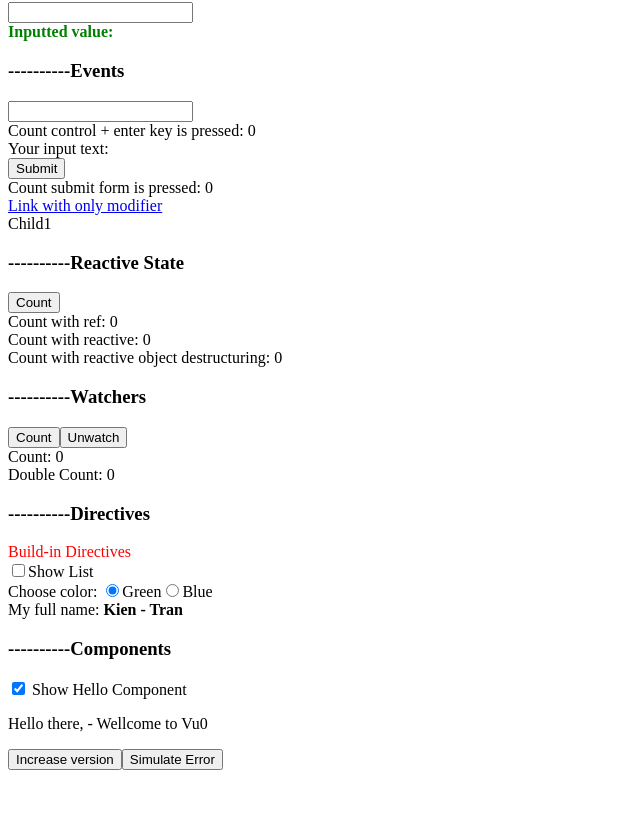
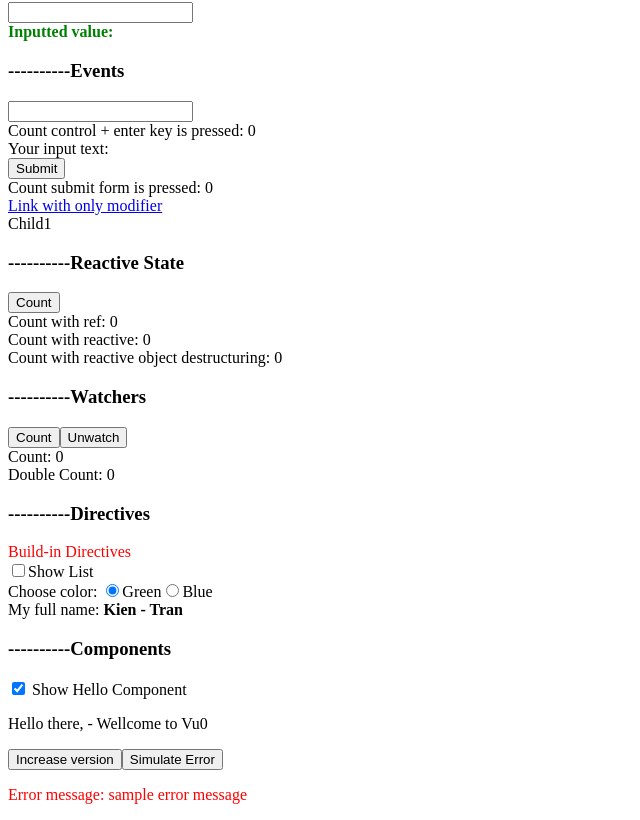
Before and after one commit to kientrant1/practice-vue, a Vue app: page / in a window 1280 px wide. Shown: the part 403-1223 px from the top of the page, without its empty margins (0-640 px from the left). Before the commit the page ends 1181 px from the top, so only its background shows below. Built offline with nearby package versions, Linux system fonts and the light colour scheme.

Commit message:
global comp

```diff
--- a/src/App.vue
+++ b/src/App.vue
@@ -26,6 +26,7 @@ import MySFCs from './components/MySFCs.vue'
   <MyDirectives />
   <h3 :class="['header-section']">Components</h3>
   <MySFCs />
+  <ErrorMessage message="sample error message"/>
 </template>
 
 <style>
--- /dev/null
+++ b/src/components/sfcs/GlobalComponent.vue
@@ -0,0 +1,21 @@
+<script setup lang="ts">
+/* eslint-disable no-console */
+import { ref, onBeforeMount, onMounted, onBeforeUpdate, onUpdated, onBeforeUnmount, onUnmounted,
+  onErrorCaptured } from 'vue'
+// withDefaults compiler macro https://vuejs.org/guide/typescript/composition-api.html#typing-component-props
+interface IProps {
+  message: string
+}
+const props = defineProps<IProps>()
+
+</script>
+
+<template>
+  <p class="error-message">Error message: {{ props.message }}</p>
+</template>
+
+<style scope>
+.error-message {
+  color: red
+}
+</style>
--- a/src/main.ts
+++ b/src/main.ts
@@ -1,10 +1,12 @@
 import { createApp } from 'vue'
 import App from './App.vue'
 import { positionStickyFunc, fullName } from './components/composableFunctions/customDirectives.vue'
+import ErrorMessage from './components/sfcs/GlobalComponent.vue'
 
 const app = createApp(App)
 
 app.directive('positionSticky', positionStickyFunc)
 app.directive('fullName', fullName)
+app.component('ErrorMessage', ErrorMessage)
 
 app.mount('#app')
```
